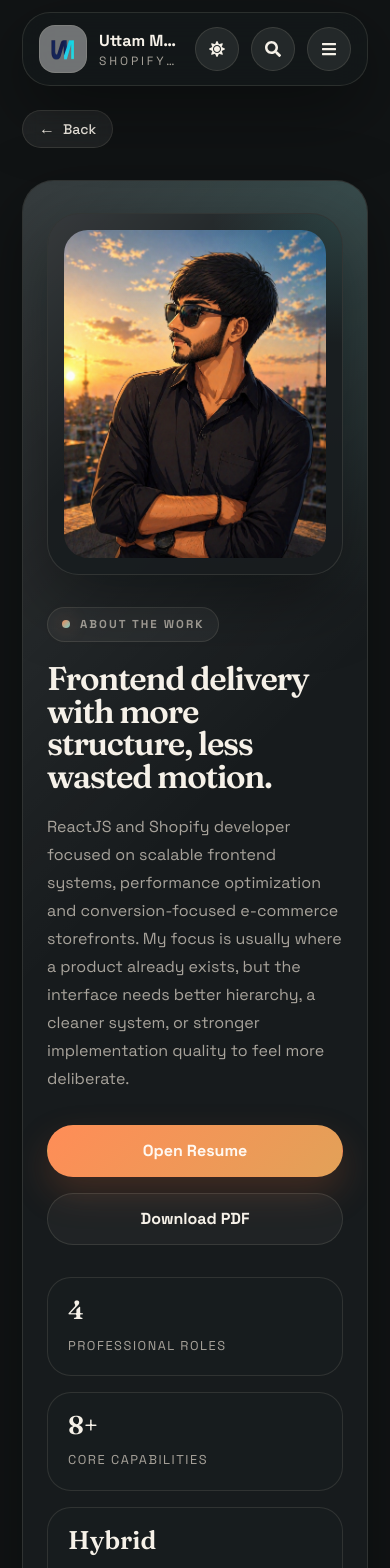
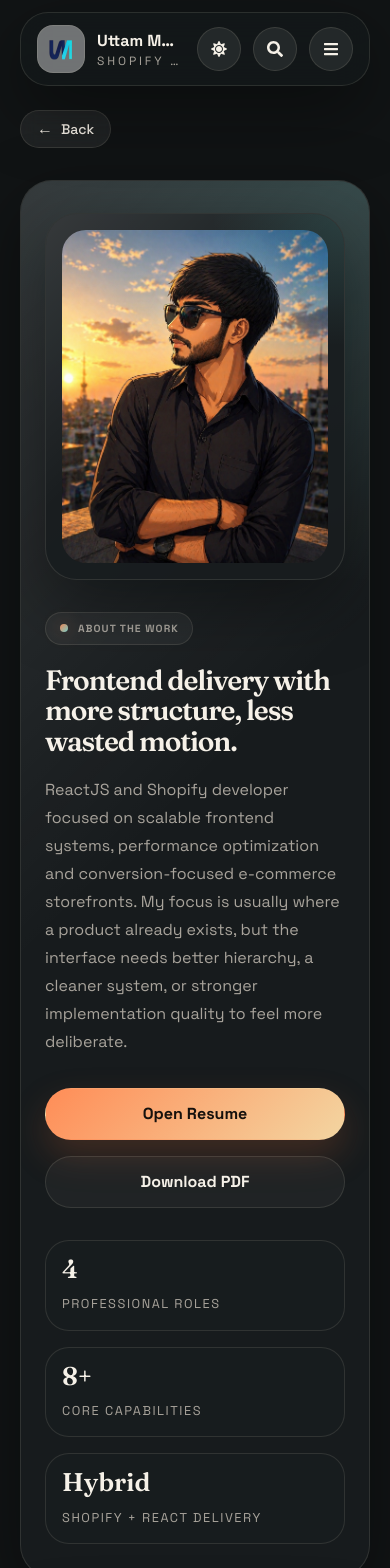
Before and after one commit to uttam-marakana/portfolio, a React (Vite) app: page /about in a window 390 px wide. Shown: the top 1568 px of the page. Built offline with nearby package versions, Linux system fonts and the light colour scheme.

Commit message:
Modify Code

```diff
--- a/src/index.css
+++ b/src/index.css
@@ -85,9 +85,11 @@
 
   --line-soft: rgba(38, 27, 20, 0.1);
 
-  --brand-1: #ba5b31;
+  --brand-1: #a74625;
   --brand-2: #215d67;
   --brand-3: #dbc49a;
+  --brand-button-end: #903b20;
+  --button-text: #fff8f1;
 
   --shadow-soft: 0 24px 70px rgba(28, 20, 12, 0.12);
 }
@@ -106,6 +108,8 @@
   --brand-1: #ff8d57;
   --brand-2: #78d6d0;
   --brand-3: #f3d5a1;
+  --brand-button-end: #f3d5a1;
+  --button-text: #16110d;
 
   --shadow-soft: 0 24px 70px rgba(0, 0, 0, 0.4);
 }
@@ -189,6 +193,7 @@ textarea {
 .page-shell {
   width: calc(100% - 2rem);
   max-width: 1400px;
+  min-width: 0;
   margin-inline: auto;
 }
 
@@ -229,17 +234,19 @@ textarea {
 /* Large display heading */
 .display-title {
   font-family: var(--font-display);
-  font-size: clamp(3rem, 7vw, 6.2rem);
+  font-size: clamp(2.25rem, 5vw + 1rem, 6.2rem);
   line-height: 0.95;
   letter-spacing: -0.04em;
+  overflow-wrap: anywhere;
 }
 
 /* Section heading */
 .section-title {
   font-family: var(--font-display);
-  font-size: clamp(2.05rem, 4vw, 3.25rem);
+  font-size: clamp(1.75rem, 3vw + 0.65rem, 3.25rem);
   line-height: 1;
   letter-spacing: -0.04em;
+  overflow-wrap: anywhere;
 }
 
 /* Section descriptive text */
@@ -265,8 +272,8 @@ textarea {
 
 /* Solid button */
 .premium-button--solid {
-  background: linear-gradient(135deg, var(--brand-1), #e2a158);
-  color: #fff8f1;
+  background: linear-gradient(135deg, var(--brand-1), var(--brand-button-end));
+  color: var(--button-text);
   box-shadow: 0 16px 35px rgba(186, 91, 49, 0.25);
 }
 
@@ -366,6 +373,7 @@ textarea {
 .premium-panel {
   position: relative;
   overflow: hidden;
+  min-width: 0;
   border-radius: 2rem;
   border: 1px solid var(--line-soft);
   background: var(--surface-2);
@@ -449,8 +457,13 @@ textarea {
 
 /* Mobile responsive styles */
 @media (max-width: 767px) {
+  .home-reveal {
+    opacity: 1 !important;
+    transform: none !important;
+  }
+
   .page-shell {
-    width: calc(100% - 1.25rem);
+    width: calc(100% - 1rem);
   }
 
   .premium-button {
@@ -461,6 +474,35 @@ textarea {
     max-width: 100%;
     justify-content: center;
     text-align: center;
+    font-size: 0.65rem;
+    letter-spacing: 0.1em;
+    overflow-wrap: anywhere;
+  }
+
+  .display-title {
+    line-height: 1;
+  }
+
+  .section-title {
+    line-height: 1.08;
+  }
+
+  .metric-card {
+    padding: 1rem;
+  }
+}
+
+@media (max-width: 359px) {
+  .page-shell {
+    width: calc(100% - 0.75rem);
+  }
+
+  .premium-panel {
+    border-radius: 1.5rem;
+  }
+
+  .display-title {
+    font-size: clamp(2rem, 10vw, 2.25rem);
   }
 }
 
--- a/src/pages/Home.jsx
+++ b/src/pages/Home.jsx
@@ -97,16 +97,26 @@ export default function Home() {
 
   /* ================= SCROLL REVEAL ================= */
   useEffect(() => {
+    const revealSection = (section) => {
+      section.classList.remove("opacity-0", "translate-y-10");
+      section.classList.add("opacity-100", "translate-y-0");
+    };
+
+    if (!("IntersectionObserver" in window)) {
+      sectionsRef.current.forEach((section) => section && revealSection(section));
+      return undefined;
+    }
+
     const observer = new IntersectionObserver(
       (entries) => {
         entries.forEach((entry) => {
           if (entry.isIntersecting) {
-            entry.target.classList.remove("opacity-0", "translate-y-10");
-            entry.target.classList.add("opacity-100", "translate-y-0");
+            revealSection(entry.target);
+            observer.unobserve(entry.target);
           }
         });
       },
-      { threshold: 0.15 },
+      { threshold: 0, rootMargin: "0px 0px -8% 0px" },
     );
 
     sectionsRef.current.forEach((el) => el && observer.observe(el));
@@ -115,7 +125,7 @@ export default function Home() {
   }, []);
 
   const revealClass =
-    "opacity-0 translate-y-10 transition-all duration-700 ease-out";
+    "home-reveal opacity-0 translate-y-10 transition-all duration-700 ease-out";
 
   return (
     <PageTransition>
--- a/vitest.setup.js
+++ b/vitest.setup.js
@@ -22,7 +22,13 @@ Object.defineProperty(window, "matchMedia", {
 window.scrollTo = vi.fn();
 
 class MockIntersectionObserver {
-  observe = vi.fn();
+  constructor(callback) {
+    this.callback = callback;
+  }
+
+  observe = vi.fn((target) => {
+    this.callback([{ target, isIntersecting: true }]);
+  });
   unobserve = vi.fn();
   disconnect = vi.fn();
 }
```
Also changed, not shown: 1 other file (tests, documents, lock files or other folders).
